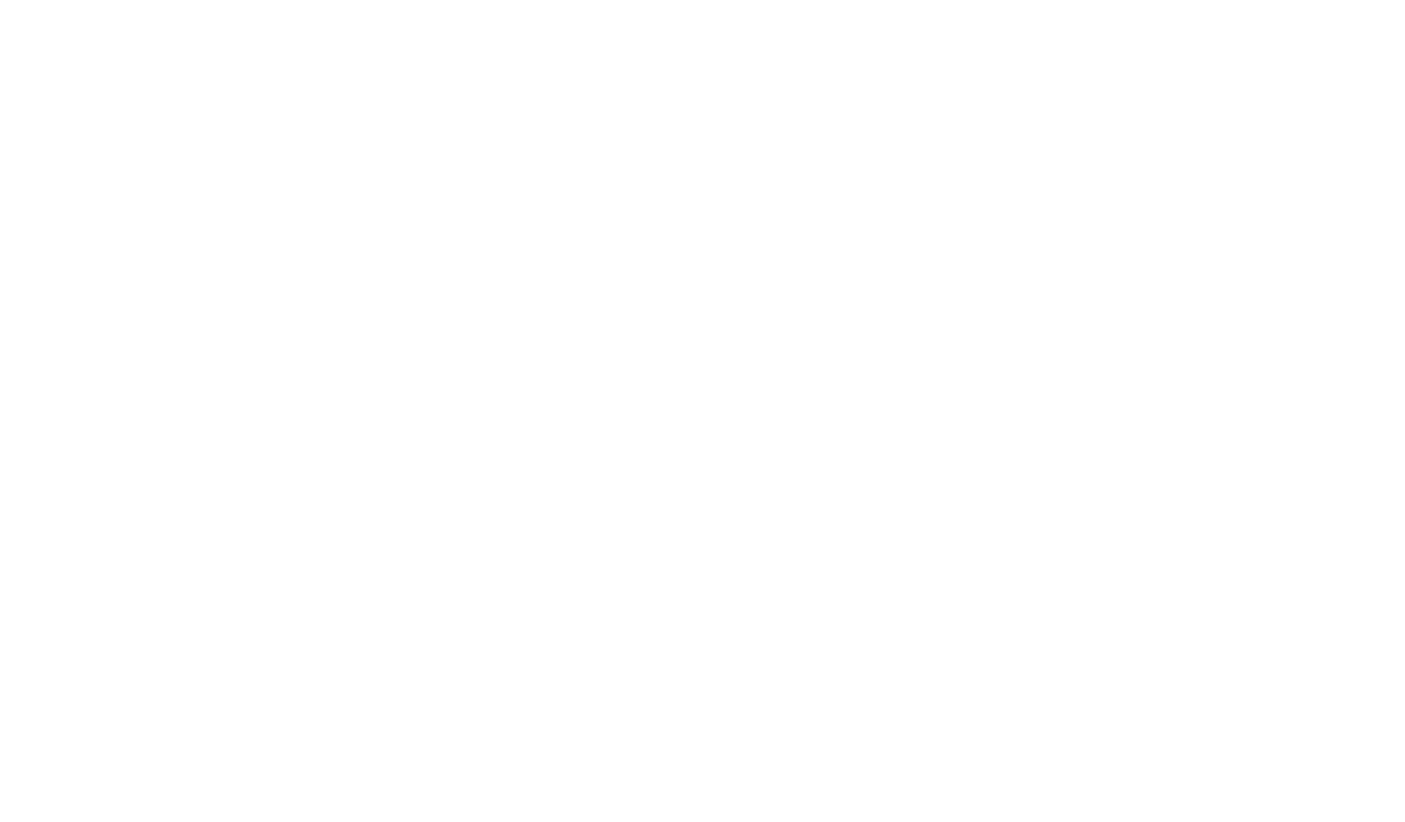
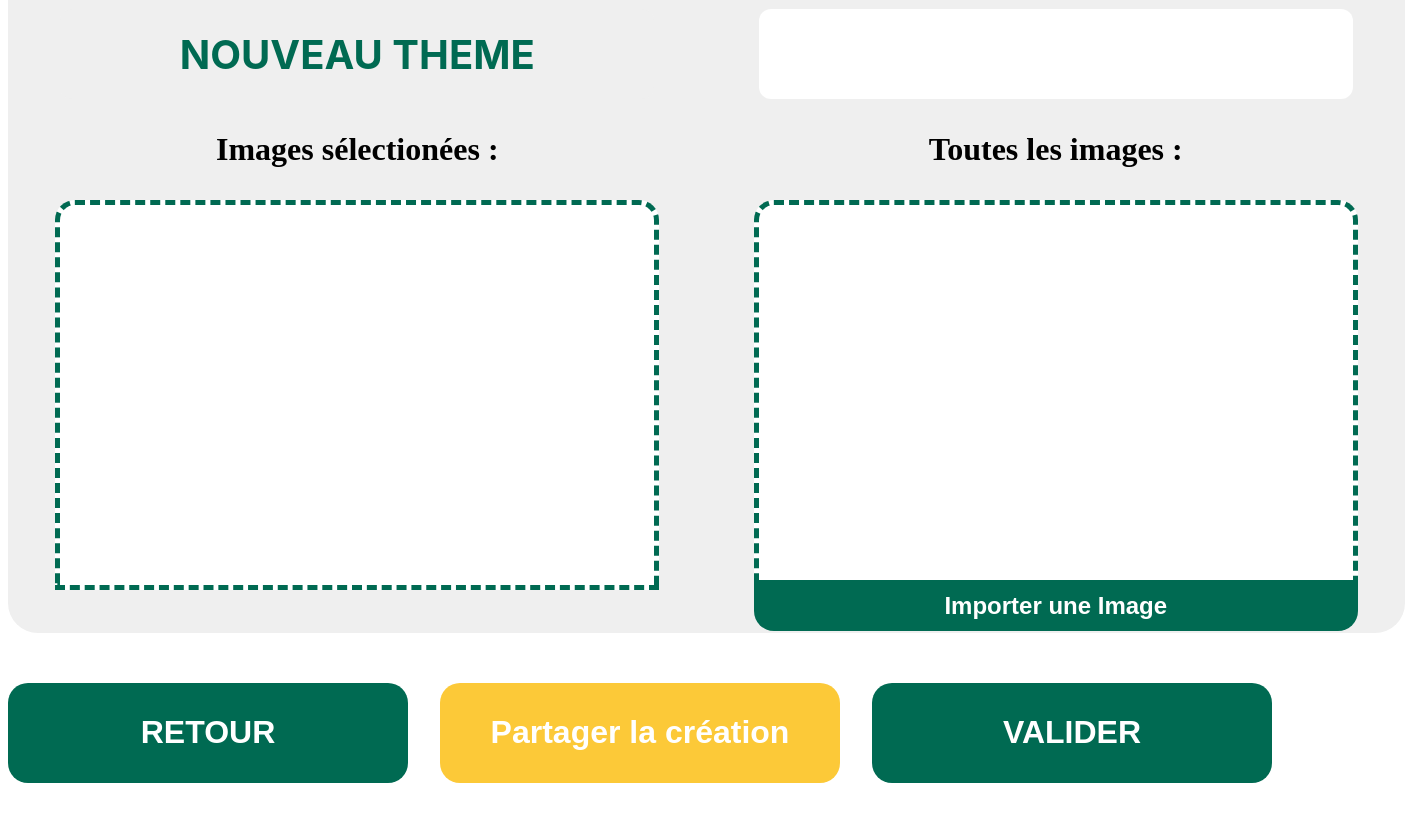
Before and after one commit to 2019-2020-ps6/2022-2023-ps6-les-memorysateurs, an Angular app in the folder front-end/: page /creer-theme in a window 1280 px wide. Before the commit this address led to /. Shown: the part 120-942 px from the top of the page, 1405 px wide, since content can reach past the window. Before the commit the page ends 800 px from the top, so only its background shows below. Built offline with nearby package versions, Linux system fonts and the light colour scheme.

Commit message:
Ajout du composant creer-theme + dossier creer-memory

```diff
--- a/front-end/angular.json
+++ b/front-end/angular.json
@@ -100,5 +100,8 @@
         }
       }
     }
+  },
+  "cli": {
+    "analytics": "2f4aaa33-3a10-4f7a-8df2-fb9603e23c90"
   }
 }
--- a/front-end/src/app/app-routing.module.ts
+++ b/front-end/src/app/app-routing.module.ts
@@ -1,7 +1,11 @@
 import { NgModule } from '@angular/core';
 import { RouterModule, Routes } from '@angular/router';
+import { CreerThemeComponent } from './creer-theme/creer-theme.component';
+import { CreerMemoryComponent } from './creer-memory/creer-memory.component';
 
-const routes: Routes = [];
+const routes: Routes = [ {path: 'creer-theme', component: CreerThemeComponent},
+  {path: 'creer-memory', component: CreerMemoryComponent},
+  ];
 
 @NgModule({
   imports: [RouterModule.forRoot(routes)],
--- a/front-end/src/app/app.component.html
+++ b/front-end/src/app/app.component.html
@@ -1 +1,4 @@
 <h1>{{title}}</h1>
+<div class="main-content">
+  <router-outlet></router-outlet>
+</div>
--- a/front-end/src/app/app.module.ts
+++ b/front-end/src/app/app.module.ts
@@ -3,10 +3,14 @@
 
 import { AppRoutingModule } from './app-routing.module';
 import { AppComponent } from './app.component';
+import { CreerThemeComponent } from './creer-theme/creer-theme.component';
+import { CreerMemoryComponent } from './creer-memory/creer-memory.component';
 
 @NgModule({
   declarations: [
-    AppComponent
+    AppComponent,
+    CreerThemeComponent,
+    CreerMemoryComponent
   ],
   imports: [
     BrowserModule,
--- /dev/null
+++ b/front-end/src/app/creer-memory/creer-memory.component.html
@@ -0,0 +1 @@
+<p>creer-memory works!</p>
--- /dev/null
+++ b/front-end/src/app/creer-theme/creer-theme.component.html
@@ -0,0 +1,19 @@
+<div class="carre">
+  <div class="container" id="div-gauche">
+    <div class="invisible-grey"><p id="Titre-Nouveau-theme">NOUVEAU THEME</p></div>
+    <p class = "text-image">Images sélectionées : </p>
+    <div class="stock-image"></div>
+  </div>
+  <div class="container" id="div-droit">
+    <div id="div-nom-theme">  </div>
+    <p class = "text-image">Toutes les images : </p>
+    <div class="stock-image"></div>
+    <button id="Importer-image">Importer une Image</button></div>
+
+</div>
+
+<div id ="bouton-bas-creer-theme">
+  <button class="bas-vert">RETOUR</button>
+  <button class="bas-jaune">Partager la création</button>
+  <button class="bas-vert">VALIDER</button>
+</div>
--- /dev/null
+++ b/front-end/src/app/creer-theme/creer-theme.component.scss
@@ -0,0 +1,105 @@
+.carre {
+  display:flex;
+  flex-wrap: wrap;
+  width  : 1397px;
+  height : 641px;
+  background : #EFEFEF;
+  margin-left: auto;
+  margin-right: auto;
+  border-radius: 30px;
+  padding-top: 32px;
+  justify-content: space-between;
+}
+#Titre-Nouveau-theme{
+  font-size: 40px;
+  text-align: center;
+  font-weight: bold;
+  color: #006A52;
+  font-family: Inter;
+}
+#div-nom-theme{
+  background: #FFFFFF;
+ // position: fixed;
+  width: 594px;
+  height: 90px;
+  margin-top: 2.5% ;
+//  margin-left: 764px;
+  border-radius: 12px;
+}
+.container{
+  display: flex;
+  flex-direction: column;
+  align-items: center;
+  width: 50%;
+}
+.text-image{
+  font-weight: bold;
+  font-size: 32px;
+
+}
+.stock-image{
+  display: flex;
+  overflow-y: scroll;
+
+  position: relative;
+  height: 380px;
+  width: 594px;
+  border-radius: 20px 20px 0px 0px;
+  background-color: white;
+  border: 5px dashed #006A52;
+
+}
+.invisible-grey{
+    background: #EFEFEF;
+    display: flex;
+    width: 594px;
+    height: 90px;
+    margin-top: 2.5% ;
+    border-radius: 12px;
+    align-items: center;
+    justify-content: center;
+    flex-direction: row;
+}
+
+#Importer-image{
+  font-size: 24px;
+  font-weight: bold;
+  position: relative;
+  top: -10px;
+  background: #006A52;
+  color: #FFFFFF;
+  width: 604px;
+  height: 51px;
+  border-radius: 0px 0px 20px 20px;
+  border: 5px;
+}
+#bouton-bas-creer-theme{
+  display:flex;
+  flex-wrap: wrap;
+  flex-direction: row;
+  height: 200px;
+  align-content: center;
+  margin-left: auto;
+  margin-right: auto;
+  justify-content: space-between;
+}
+.bas-vert{
+ background: #006A52;
+  font-size: 32px;
+  font-weight: bold;
+  color: #FFFFFF;
+  width: 400px;
+  height: 100px;
+  border-radius: 20px;
+  border: #006A52;
+}
+.bas-jaune{
+  background: #FCC938;
+  font-size: 32px;
+  font-weight: bold;
+  color: #FFFFFF;
+  width: 400px;
+  height: 100px;
+  border-radius: 20px;
+  border: #FCC938;
+}
--- /dev/null
+++ b/front-end/src/app/creer-theme/creer-theme.component.ts
@@ -0,0 +1,11 @@
+import { Component, OnInit } from '@angular/core';
+
+@Component({
+  selector: 'app-creer-theme',
+  templateUrl: './creer-theme.component.html',
+  styleUrls: ['./creer-theme.component.scss']
+})
+export class CreerThemeComponent {
+  constructor() {}
+  ngOnInit(): void {}
+}
--- /dev/null
+++ b/front-end/src/models/theme.models.ts
@@ -0,0 +1,4 @@
+export interface Theme {
+  titre : string
+  images: any[];
+}
```
Also changed, not shown: front-end/src/app/creer-memory/creer-memory.component.ts (added, +10 -0 lines), front-end/src/models/memory.models.ts (added, +7 -0 lines), front-end/src/app/creer-memory/creer-memory.component.scss (added), 2 other files (tests, documents, lock files or other folders).
